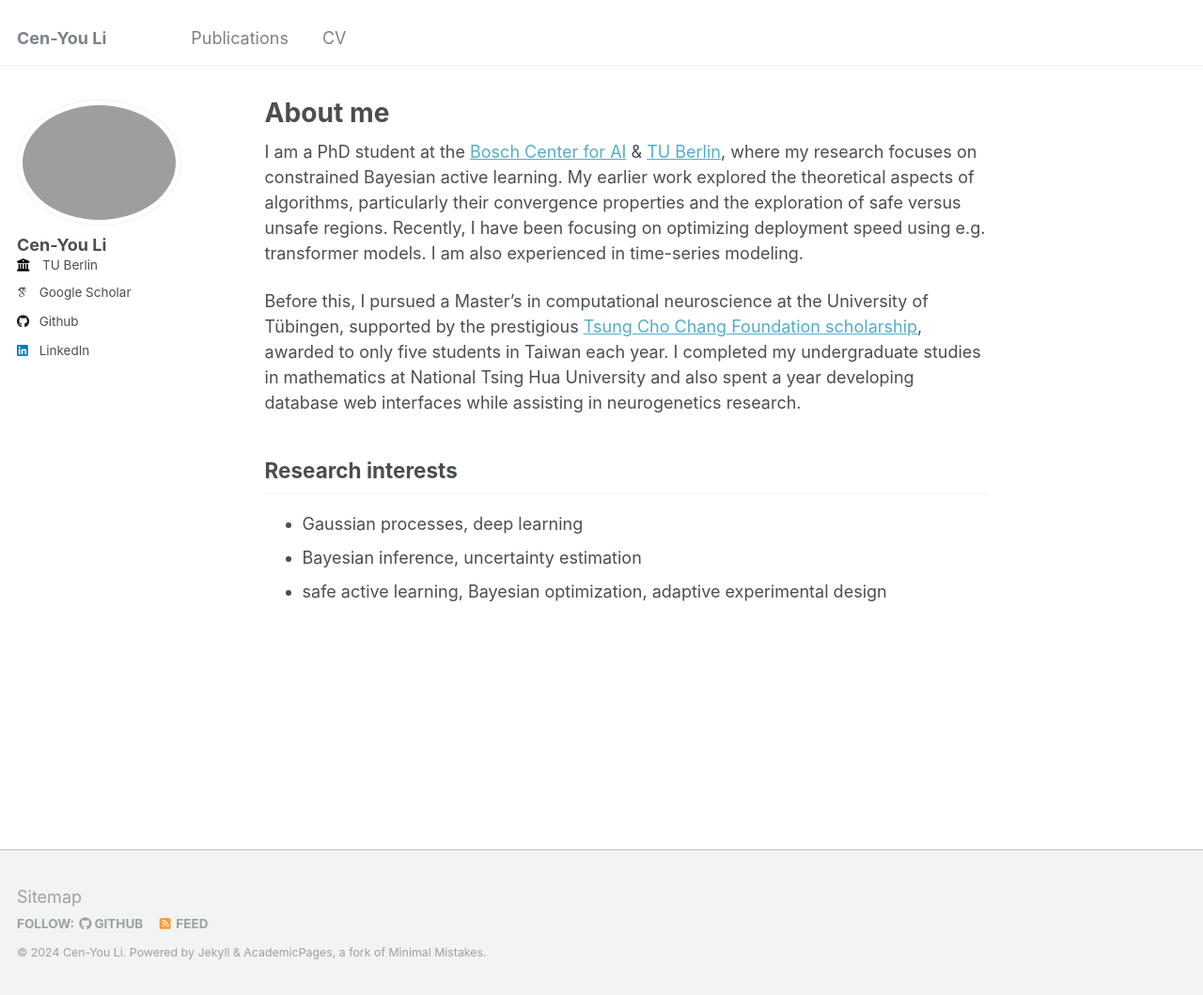
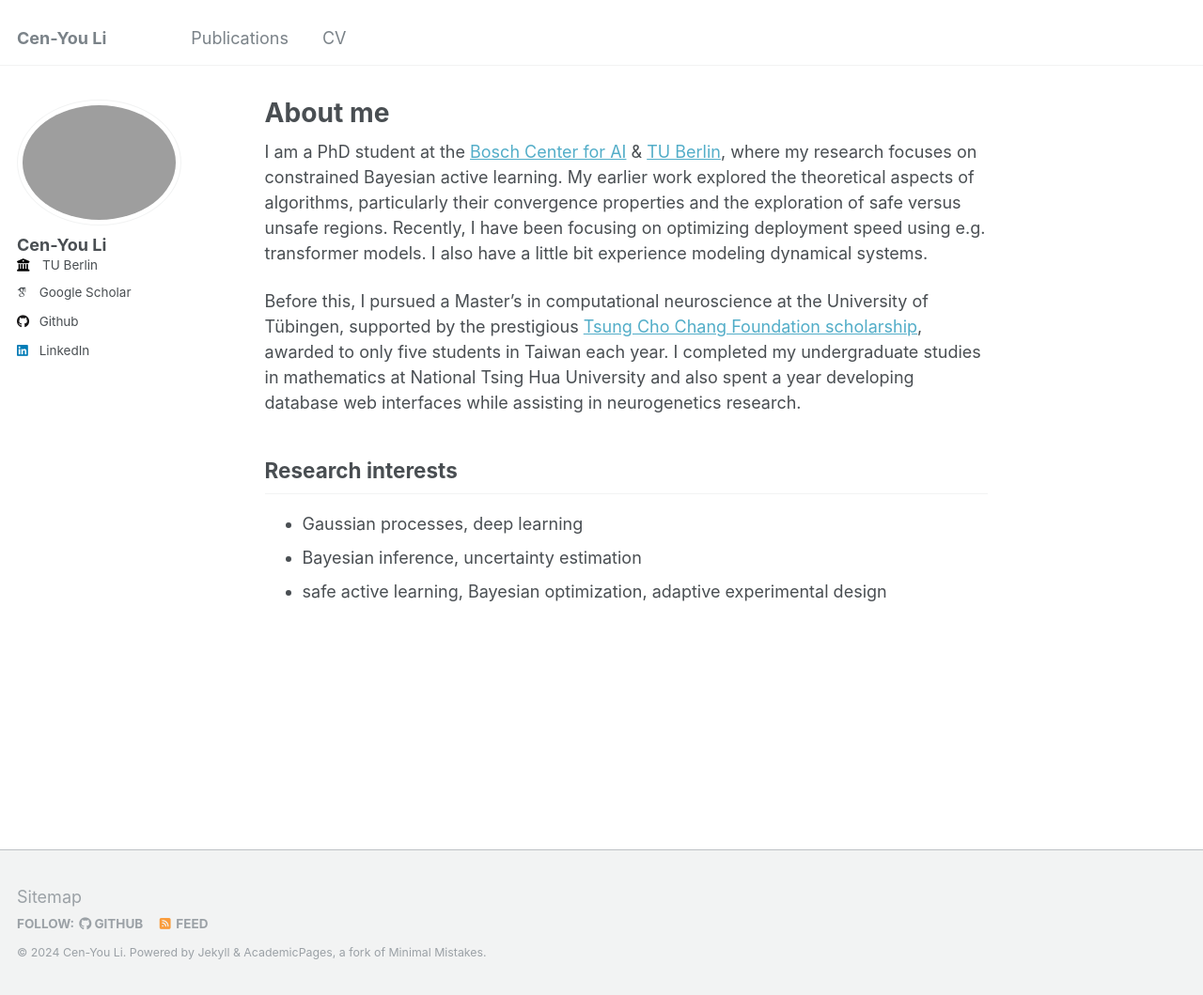
Before and after one commit to cenyou/cenyou.github.io, a Jekyll site: the page built from _pages/about.md, in a window 1280 px wide and 1059 px high. Shown: the whole window at 94% size. Built offline with Jekyll 4.4.1, drawn with Linux system fonts in a browser that asks for light colours; some web fonts are replaced.

Commit message:
update intro

```diff
--- a/_pages/about.md
+++ b/_pages/about.md
@@ -10,7 +10,7 @@ redirect_from:
 I am a PhD student at the [Bosch Center for AI](https://www.bosch-ai.com/) & [TU Berlin](https://argmin.lis.tu-berlin.de/), where my research focuses on constrained Bayesian active learning.
 My earlier work explored the theoretical aspects of algorithms, particularly their convergence properties and the exploration of safe versus unsafe regions.
 Recently, I have been focusing on optimizing deployment speed using e.g. transformer models.
-I am also experienced in time-series modeling.
+I also have a little bit experience modeling dynamical systems.
 
 Before this, I pursued a Master’s in computational neuroscience at the University of Tübingen, supported by the prestigious [Tsung Cho Chang Foundation scholarship](https://www.daad.org.tw/zh/tcc-stipendium/), awarded to only five students in Taiwan each year.
 I completed my undergraduate studies in mathematics at National Tsing Hua University and also spent a year developing database web interfaces while assisting in neurogenetics research.
```
